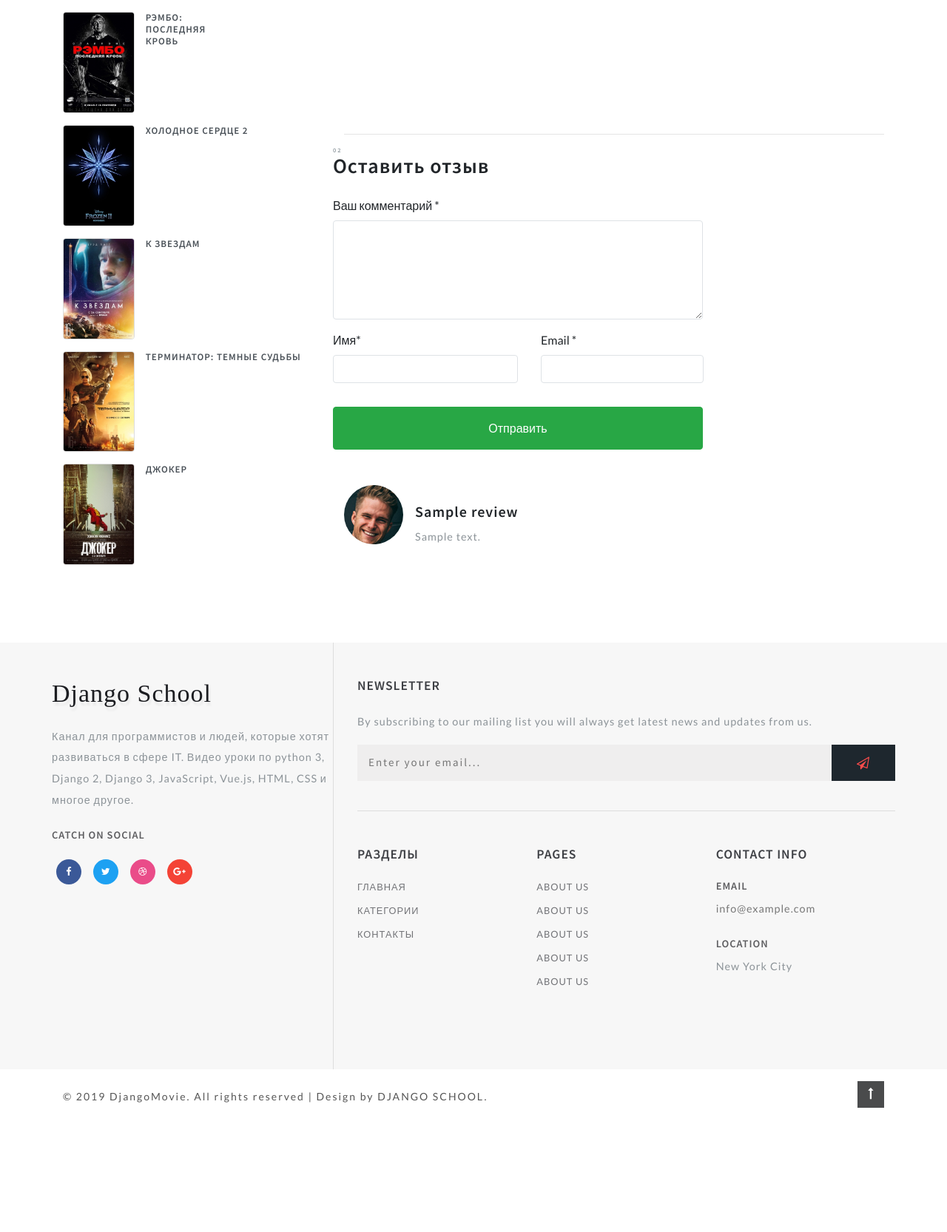
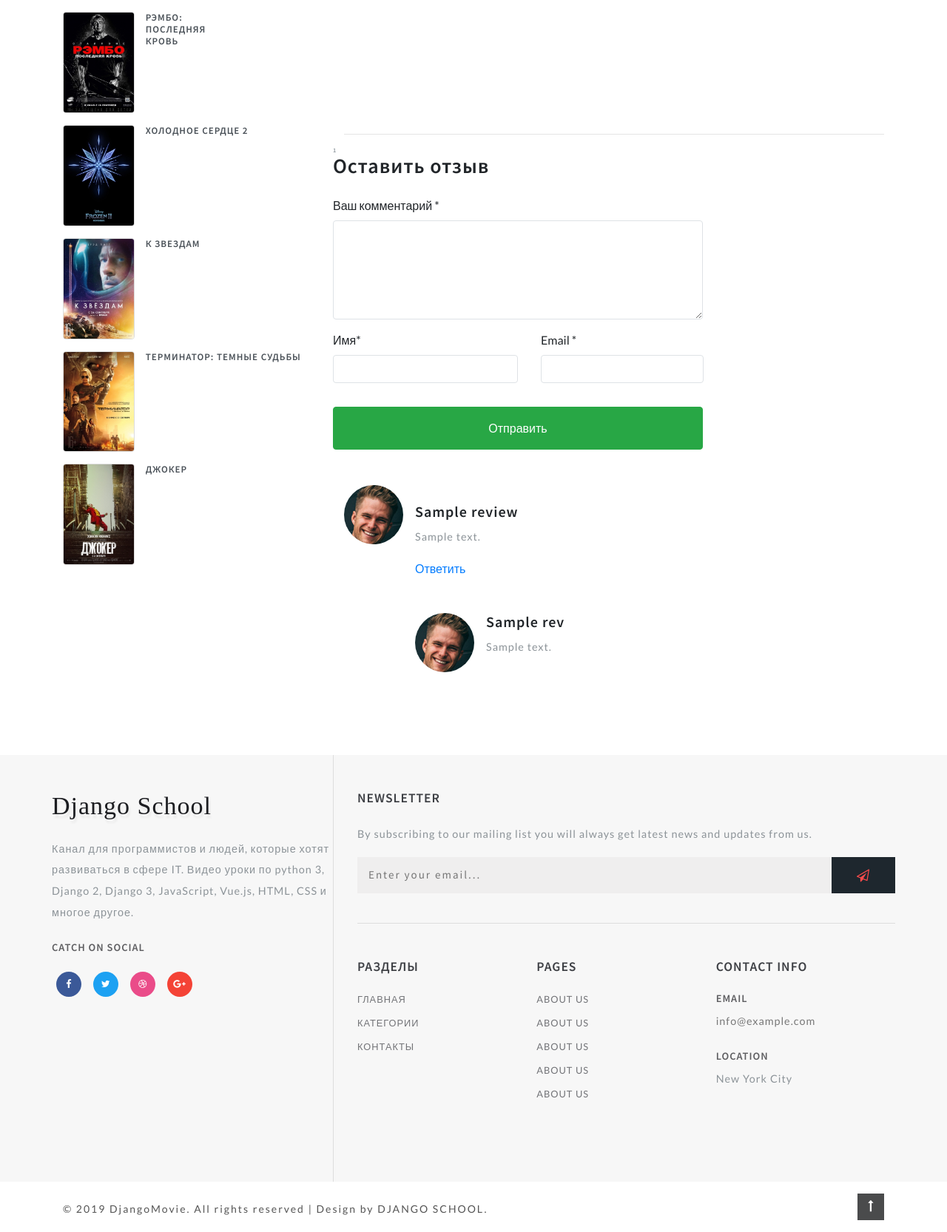
Before and after one commit to ArstanRahimov/Django-Movie, a Django app: template templates/movies/movie_detail.html in a window 1280 px wide. Shown: the part 1562-3228 px from the top of the page at 74% size. Before the commit the page ends 3060 px from the top, so only its background shows below. Run offline with Django 4.2, Linux system fonts and the light colour scheme; the template is opened without the code that fills it: most values are stand-ins (such as "Sample title", 1, 10 or a date in 2020); grey boxes marked "Sample" are stand-in pictures; some libraries are stand-ins or nearby versions; grey boxes are pictures that could not be loaded.

Commit message:
added responses to reviews

```diff
--- a/movies/models.py
+++ b/movies/models.py
@@ -74,6 +74,9 @@ class Movie(models.Model):
     def get_absolute_url(self):
         return reverse('movie_detail', kwargs={'slug': self.url})
 
+    def get_review(self):
+        return self.reviews.filter(parent__isnull=True)  # возвращает только родительские отзывы к фильму
+
     class Meta:
         verbose_name = "Фильм"
         verbose_name_plural = "Фильмы"
--- a/movies/views.py
+++ b/movies/views.py
@@ -30,6 +30,8 @@ class AddReview(View):
         movie = Movie.objects.get(id=pk)
         if form.is_valid():
             form = form.save(commit=False)  # commit=False приостанавливает хранение формы, чтобы мы могли внести изменения в форму
+            if request.POST.get('parent', None):  # ключ parent это name="parent" в html
+                form.parent_id = int(request.POST.get('parent'))
             form.movie = movie
             form.save()  # теперь данные из формы будут сохранены в БД
         return redirect(movie.get_absolute_url())
--- a/templates/movies/movie_detail.html
+++ b/templates/movies/movie_detail.html
@@ -1,4 +1,6 @@
 {% extends 'movies/base.html' %}
+
+{% load static %}
 
 {% block title %} {{ movie.title }} {% endblock title %}
 
@@ -114,7 +116,7 @@
         </div>
         <div class="row sub-para-w3layouts mt-5">
 
-            <h3 class="shop-sing editContent" style="outline: none; cursor: inherit;">
+            <h3 class="shop-sing editContent">
                 О фильме {{ movie.title }}
             </h3>
             <p>
@@ -123,7 +125,7 @@
                 {% endfor %}
 
             </p>
-            <p class="editContent" style="outline: none; cursor: inherit;">
+            <p class="editContent">
                 {{ movie.description }}
             </p>
             <p class="mt-3 italic-blue editContent" style="outline: none; cursor: inherit;">
@@ -141,30 +143,31 @@
             <div class="single-form-left">
                 <!-- contact form grid -->
                 <div class="contact-single">
-                    <h3 class="editContent" style="outline: none; cursor: inherit;">
-                        <span class="sub-tittle editContent" style="outline: none; cursor: inherit;">02</span>Оставить
+                    <h3 class="editContent">
+                        <span class="sub-tittle editContent">
+                            {{ movie.reviews.count }}
+                        </span>Оставить
                         отзыв
                     </h3>
-                    <form action="{% url 'add_review' movie.id %}" method="post" class="mt-4">
+                    <form action="{% url 'add_review' movie.id %}" method="post" class="mt-4" id="formReview">
                         {% csrf_token %}
-                        <div class="form-group editContent" style="outline: none; cursor: inherit;">
-                            <label for="contactcomment" class="editContent" style="outline: none; cursor: inherit;">
+                        <input type="hidden" name="parent" id="contactparent" value="">
+                        <div class="form-group editContent">
+                            <label for="contactcomment" class="editContent">
                                 Ваш комментарий *
                             </label>
                             <textarea class="form-control border" rows="5" name="text" id="contactcomment" required=""></textarea>
                         </div>
                         <div class="d-sm-flex">
-                            <div class="col-sm-6 form-group p-0 editContent" style="outline: none; cursor: inherit;">
+                            <div class="col-sm-6 form-group p-0 editContent">
                                 <label for="contactusername" class="editContent"
                                     style="outline: none; cursor: inherit;">
                                     Имя*
                                 </label>
                                 <input type="text" class="form-control border" name="name" id="contactusername" required="">
                             </div>
-                            <div class="col-sm-6 form-group ml-sm-3 editContent"
-                                style="outline: none; cursor: inherit;">
-                                <label for="contactemail" class="editContent"
-                                    style="outline: none; cursor: inherit;">
+                            <div class="col-sm-6 form-group ml-sm-3 editContent">
+                                <label for="contactemail" class="editContent">
                                     Email *
                                 </label>
                                 <input type="email" class="form-control border" name="email" id="contactemail" required="">
@@ -179,9 +182,9 @@
                 <!--  //contact form grid ends here -->
             </div>
         </div>
-            {% for review in movie.reviews.all %}
+            {% for review in movie.get_review %}
             <div class="media py-5">
-                <img src="bundles/images/te2.jpg" class="mr-3 img-fluid" alt="image">
+                <img src="{% static 'images/te2.jpg' %}" class="mr-3 img-fluid" alt="image">
                 <div class="media-body mt-4">
                     <h5 class="mt-0 editContent">
                         {{ review.name }}
@@ -189,24 +192,33 @@
                     <p class="mt-2 editContent" style="outline: none; cursor: inherit;">
                         {{ review.text }}
                     </p>
-                    <!-- <div class="media mt-5 editContent" style="outline: none; cursor: inherit;">
+                    <a href="#formReview" onclick="addReview('{{ review.name }}', '{{ review.id }}')" >Ответить</a>
+                    {% for rev in review.reviews_set.all %}
+                    <div class="media mt-5 editContent">
                         <a class="pr-3" href="#">
-                            <img src="bundles/images/te1.jpg" class="img-fluid " alt="image"
-                                style="outline: none; cursor: inherit;">
+                            <img src="{% static 'images/te2.jpg' %}" class="img-fluid " alt="image">
                         </a>
                         <div class="media-body">
-                            <h5 class="mt-0 editContent" style="outline: none; cursor: inherit;">Leia Organa</h5>
-                            <p class="mt-2 editContent" style="outline: none; cursor: inherit;"> Cras sit amet
-                                nibh libero, in gravida nulla. Nulla vel metus
-                                scelerisque ante sollicitudin. Cras purus odio,
-                                vestibulum in vulputate at, tempus viverra turpis. Fusce
-                                condimentum nunc ac nisi vulputate fringilla..</p>
+                            <h5 class="mt-0 editContent">
+                                {{ rev.name }}
+                            </h5>
+                            <p class="mt-2 editContent">
+                                {{ rev.text }}
+                            </p>
                         </div>
-                    </div> -->
+                    </div>
+                    {% endfor %}
                 </div>
             </div>
             {% endfor %}
         </div>
     </div>
 
+    <script>
+        function addReview(name, id){
+            document.getElementById("contactparent").value = id;  // находим в документе по id = parent и в поле value записываем id
+            document.getElementById("contactcomment").innerText = `${name}, `
+        }
+    </script>
+
     {% endblock movie %}
```
